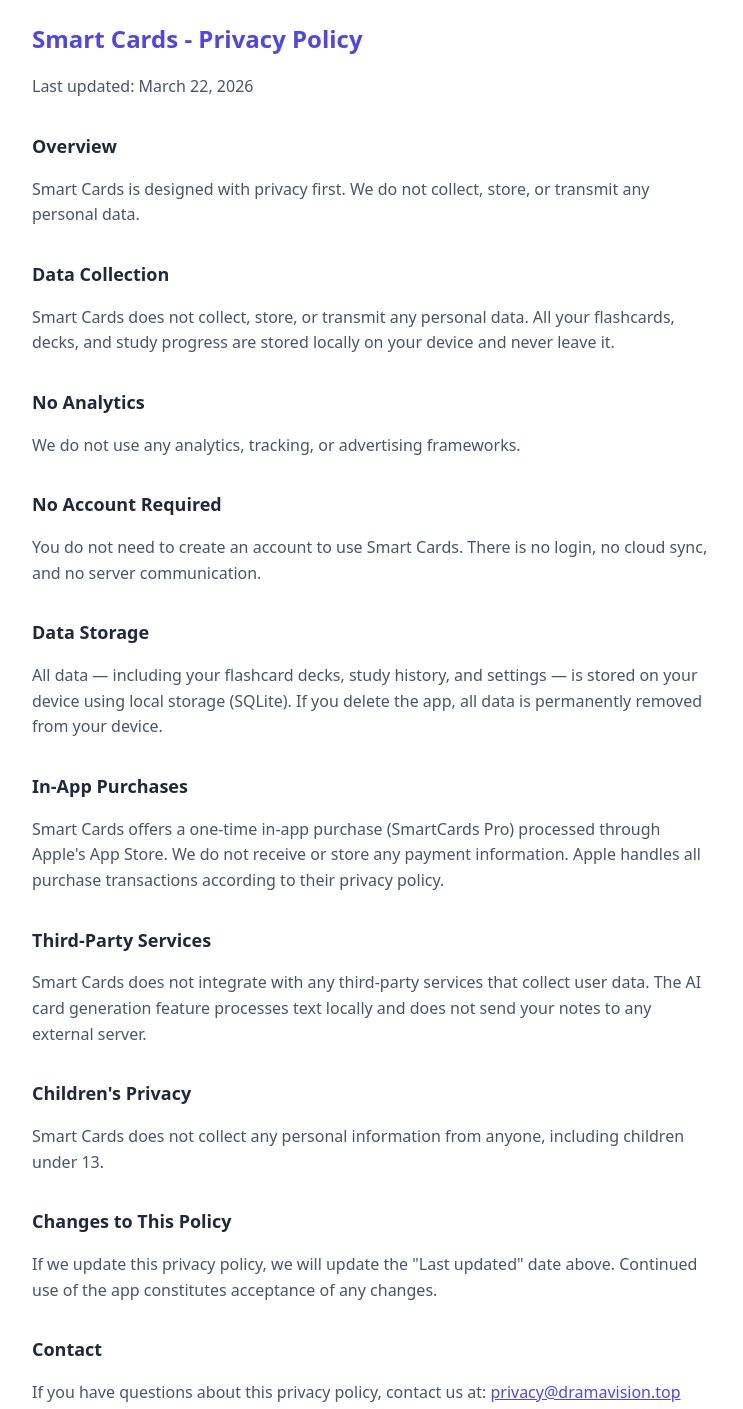
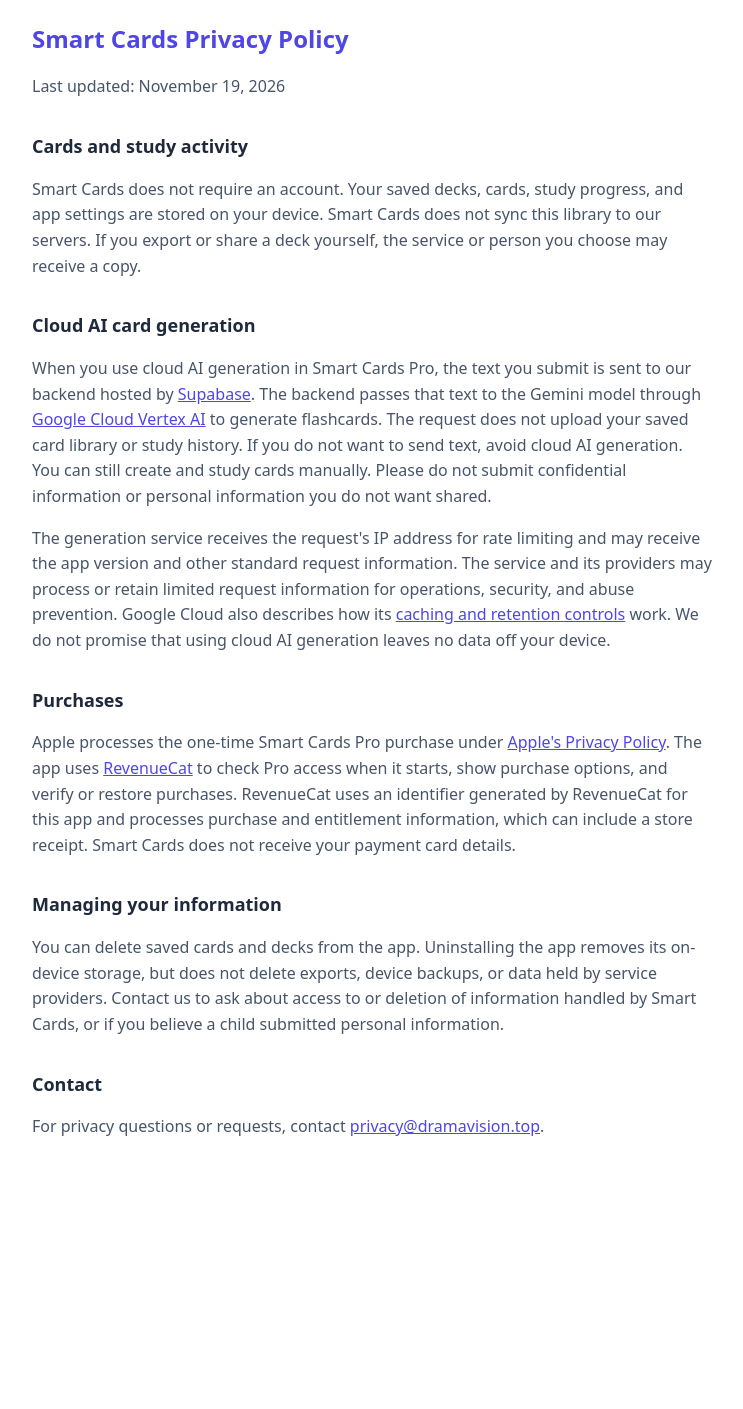
Before and after one commit to dramavision-inc/smartcards-privacy, a plain HTML site: page index.html in a window 1280 px wide. Shown: the part 20-1429 px from the top of the page, without its empty margins (268-1011 px from the left). After the commit the page ends 1200 px from the top, so only its background shows below. Drawn offline with Linux system fonts and the light colour scheme.

Commit message:
Disclose cloud generation and purchase processing

```diff
--- a/index.html
+++ b/index.html
@@ -13,37 +13,23 @@ a{color:#4F46E5}
 </style>
 </head>
 <body>
-<h1>Smart Cards - Privacy Policy</h1>
-<p>Last updated: March 22, 2026</p>
+<h1>Smart Cards Privacy Policy</h1>
+<p>Last updated: November 19, 2026</p>
 
-<h2>Overview</h2>
-<p>Smart Cards is designed with privacy first. We do not collect, store, or transmit any personal data.</p>
+<h2>Cards and study activity</h2>
+<p>Smart Cards does not require an account. Your saved decks, cards, study progress, and app settings are stored on your device. Smart Cards does not sync this library to our servers. If you export or share a deck yourself, the service or person you choose may receive a copy.</p>
 
-<h2>Data Collection</h2>
-<p>Smart Cards does not collect, store, or transmit any personal data. All your flashcards, decks, and study progress are stored locally on your device and never leave it.</p>
+<h2>Cloud AI card generation</h2>
+<p>When you use cloud AI generation in Smart Cards Pro, the text you submit is sent to our backend hosted by <a href="https://supabase.com/privacy">Supabase</a>. The backend passes that text to the Gemini model through <a href="https://cloud.google.com/terms/cloud-privacy-notice">Google Cloud Vertex AI</a> to generate flashcards. The request does not upload your saved card library or study history. If you do not want to send text, avoid cloud AI generation. You can still create and study cards manually. Please do not submit confidential information or personal information you do not want shared.</p>
+<p>The generation service receives the request's IP address for rate limiting and may receive the app version and other standard request information. The service and its providers may process or retain limited request information for operations, security, and abuse prevention. Google Cloud also describes how its <a href="https://docs.cloud.google.com/gemini-enterprise-agent-platform/resources/zero-data-retention">caching and retention controls</a> work. We do not promise that using cloud AI generation leaves no data off your device.</p>
 
-<h2>No Analytics</h2>
-<p>We do not use any analytics, tracking, or advertising frameworks.</p>
+<h2>Purchases</h2>
+<p>Apple processes the one-time Smart Cards Pro purchase under <a href="https://www.apple.com/legal/privacy/">Apple's Privacy Policy</a>. The app uses <a href="https://www.revenuecat.com/privacy">RevenueCat</a> to check Pro access when it starts, show purchase options, and verify or restore purchases. RevenueCat uses an identifier generated by RevenueCat for this app and processes purchase and entitlement information, which can include a store receipt. Smart Cards does not receive your payment card details.</p>
 
-<h2>No Account Required</h2>
-<p>You do not need to create an account to use Smart Cards. There is no login, no cloud sync, and no server communication.</p>
-
-<h2>Data Storage</h2>
-<p>All data — including your flashcard decks, study history, and settings — is stored on your device using local storage (SQLite). If you delete the app, all data is permanently removed from your device.</p>
-
-<h2>In-App Purchases</h2>
-<p>Smart Cards offers a one-time in-app purchase (SmartCards Pro) processed through Apple's App Store. We do not receive or store any payment information. Apple handles all purchase transactions according to their privacy policy.</p>
-
-<h2>Third-Party Services</h2>
-<p>Smart Cards does not integrate with any third-party services that collect user data. The AI card generation feature processes text locally and does not send your notes to any external server.</p>
-
-<h2>Children's Privacy</h2>
-<p>Smart Cards does not collect any personal information from anyone, including children under 13.</p>
-
-<h2>Changes to This Policy</h2>
-<p>If we update this privacy policy, we will update the "Last updated" date above. Continued use of the app constitutes acceptance of any changes.</p>
+<h2>Managing your information</h2>
+<p>You can delete saved cards and decks from the app. Uninstalling the app removes its on-device storage, but does not delete exports, device backups, or data held by service providers. Contact us to ask about access to or deletion of information handled by Smart Cards, or if you believe a child submitted personal information.</p>
 
 <h2>Contact</h2>
-<p>If you have questions about this privacy policy, contact us at: <a href="mailto:privacy@dramavision.top">privacy@dramavision.top</a></p>
+<p>For privacy questions or requests, contact <a href="mailto:privacy@dramavision.top">privacy@dramavision.top</a>.</p>
 </body>
 </html>
```
